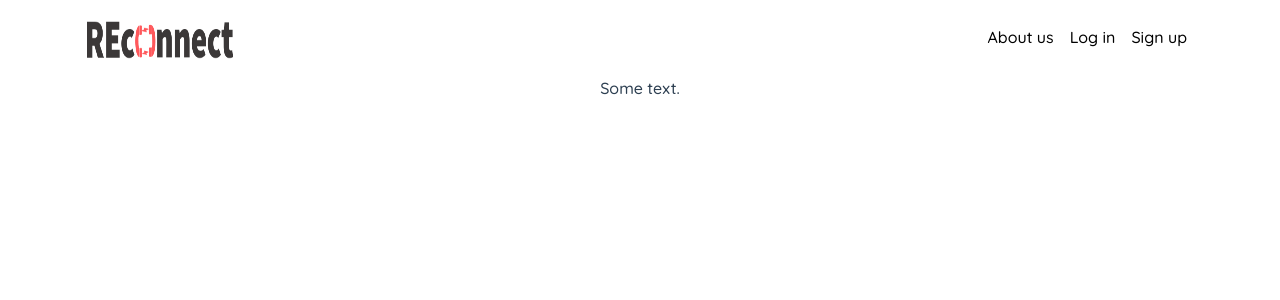
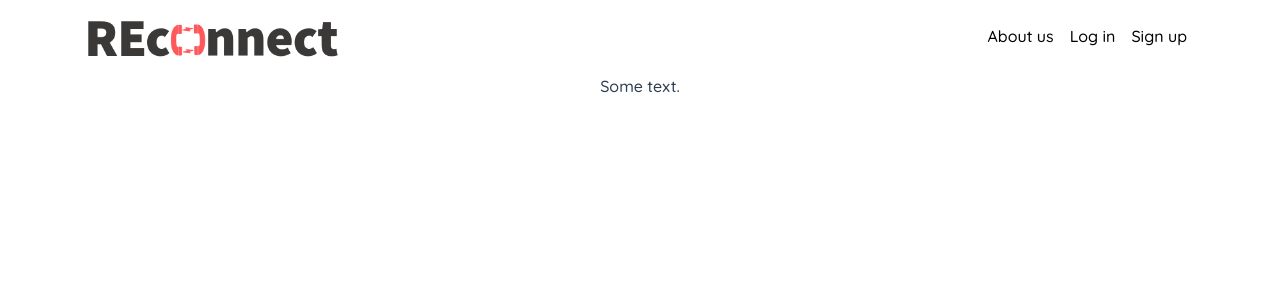
Before and after one commit to dscarlin/group-project-2, a Vue app in the folder client/: page /about in a window 1280 px wide. Shown: the top 300 px of the page. Built offline with nearby package versions, Linux system fonts and the light colour scheme; no server answers; grey boxes are pictures that could not be loaded.

Commit message:
updated landing-page

```diff
--- a/client/src/components/navbar.vue
+++ b/client/src/components/navbar.vue
@@ -119,10 +119,5 @@ export default {
     width: 100%;
     transition: width 0.3s;
   }
-
-  .logo{
-    height: 50px;
-    width: 150px;
-  }
 }
 </style>
```
